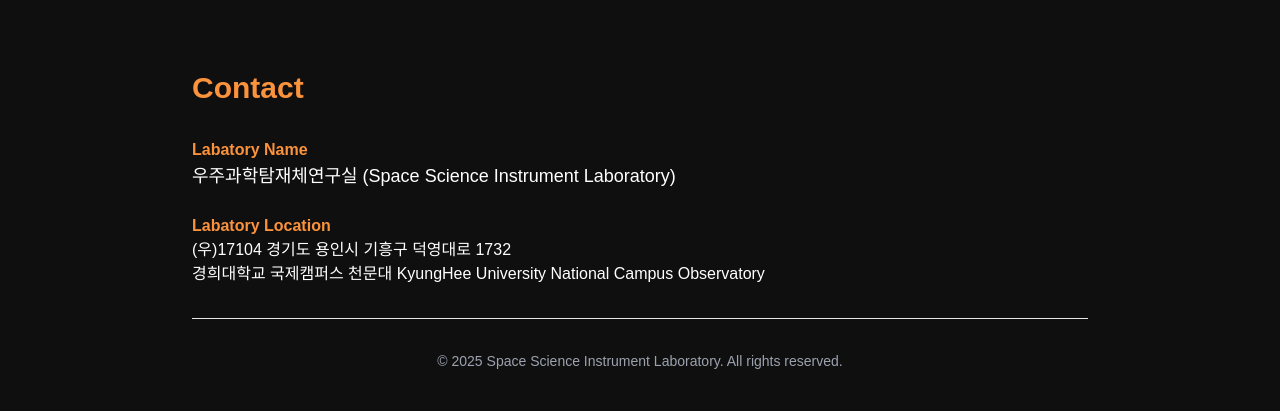
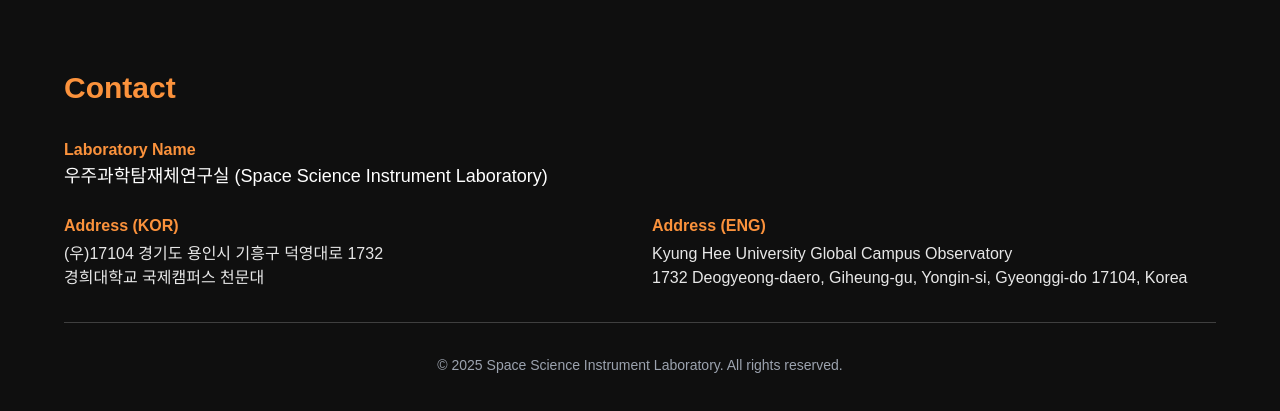
Before and after one commit to Chocobone/ummanchu, a Next.js app: page / in a window 1280 px wide. Shown: the part 1644-2055 px from the top of the page. Built offline with nearby package versions, Linux system fonts and the light colour scheme; no server answers; the database is empty.

Commit message:
refactor(footer): 하드코딩 제거, API 기반 데이터 표시

```diff
--- a/src/components/Footer.tsx
+++ b/src/components/Footer.tsx
@@ -1,26 +1,78 @@
 import React from "react";
 
-export default function Footer() {
+type Contact = {
+  labNameKo: string;
+  labNameEn: string;
+  addressKo: string;
+  addressEn: string;
+  mapEmbedUrl?: string;
+};
+
+const DEFAULT_CONTACT: Contact = {
+  labNameKo: "우주과학탐재체연구실",
+  labNameEn: "Space Science Instrument Laboratory",
+  addressKo:
+    "(우)17104 경기도 용인시 기흥구 덕영대로 1732\n경희대학교 국제캠퍼스 천문대",
+  addressEn:
+    "Kyung Hee University Global Campus Observatory\n1732 Deogyeong-daero, Giheung-gu, Yongin-si, Gyeonggi-do 17104, Korea",
+  mapEmbedUrl: "",
+};
+
+async function getContact(): Promise<Contact> {
+  try {
+    // 서버 컴포넌트에서 상대 경로 fetch 가능. 캐시 없이 항상 최신값.
+    const res = await fetch("/api/contact", { cache: "no-store" });
+    if (!res.ok) throw new Error("Failed to fetch contact");
+    const data = (await res.json()) as Partial<Contact>;
+    return { ...DEFAULT_CONTACT, ...data };
+  } catch {
+    return DEFAULT_CONTACT;
+  }
+}
+
+export default async function Footer() {
+  const contact = await getContact();
+
   return (
     <footer className="bg-[#0f0f0f] text-white py-24 px-4">
-      <div className="max-w-4xl mx-auto">
+      <div className="max-w-6xl mx-auto">
         <h2 className="text-3xl font-bold text-orange-400 mb-8">Contact</h2>
 
+        {/* Lab Name */}
         <div className="mb-6">
-          <h3 className="text-orange-400 font-semibold">Labatory Name</h3>
-          <p className="text-lg">우주과학탐재체연구실 (Space Science Instrument Laboratory)</p>
-        </div>
-
-        <div className="mb-6">
-          <h3 className="text-orange-400 font-semibold">Labatory Location</h3>
-          <p>
-            (우)17104 경기도 용인시 기흥구 덕영대로 1732
-            <br />
-            경희대학교 국제캠퍼스 천문대 KyungHee University National Campus Observatory
+          <h3 className="text-orange-400 font-semibold">Laboratory Name</h3>
+          <p className="text-lg">
+            {contact.labNameKo} ({contact.labNameEn})
           </p>
         </div>
 
-        <hr className="border-t border-foreground/20 my-8" />
+        {/* Location (KOR/ENG) */}
+        <div className="mb-8 grid grid-cols-1 md:grid-cols-2 gap-6">
+          <div>
+            <h3 className="text-orange-400 font-semibold mb-1">Address (KOR)</h3>
+            <p className="whitespace-pre-line text-white/90">{contact.addressKo}</p>
+          </div>
+          <div>
+            <h3 className="text-orange-400 font-semibold mb-1">Address (ENG)</h3>
+            <p className="whitespace-pre-line text-white/90">{contact.addressEn}</p>
+          </div>
+        </div>
+
+        {/* Google Map (optional) */}
+        {contact.mapEmbedUrl ? (
+          <div className="mb-10 rounded-lg overflow-hidden border border-white/10">
+            <iframe
+              src={contact.mapEmbedUrl}
+              width="100%"
+              height="320"
+              loading="lazy"
+              referrerPolicy="no-referrer-when-downgrade"
+              className="w-full"
+            />
+          </div>
+        ) : null}
+
+        <hr className="border-t border-white/20 my-8" />
         <p className="text-sm text-gray-400 text-center">
           © {new Date().getFullYear()} Space Science Instrument Laboratory. All rights reserved.
         </p>
```
